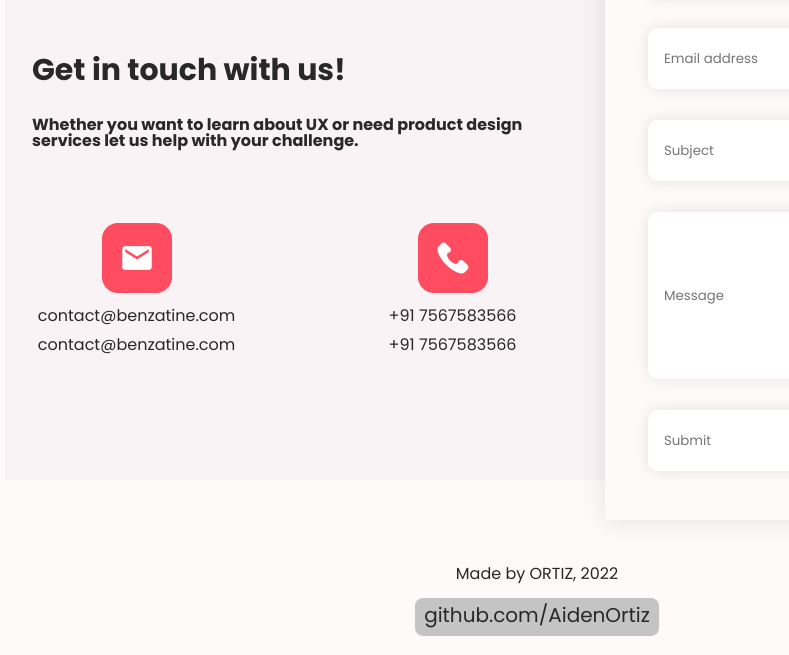
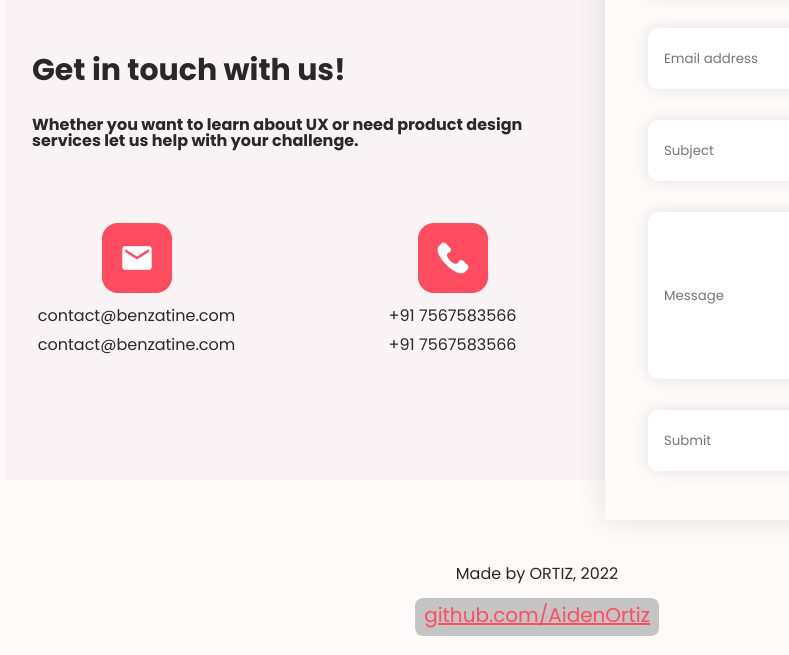
Before and after one commit to ortizdevelop/designer-ui-portfolio, a plain HTML site: page index.html in a window 1280 px wide. Shown: the part 4938-5593 px from the top of the page, without its empty margins (363-1152 px from the left). Drawn offline with Linux system fonts and the light colour scheme.

Commit message:
change: for the ortiz-develop class, the animation and color scheme have been changed.

```diff
--- a/scss/style.scss
+++ b/scss/style.scss
@@ -1102,7 +1102,8 @@ body{
     span{
       font-size: 20px;
       line-height: 26px;
-      color: $color2;
+      color: $color5;
+      text-decoration: underline;
     }
 
     &:hover{
@@ -1114,6 +1115,7 @@ body{
       span{
         color: $color1;
         transition: 0.3s;
+        text-decoration: none;
       }
     }
 
```
Also changed, not shown: css/style.css.
